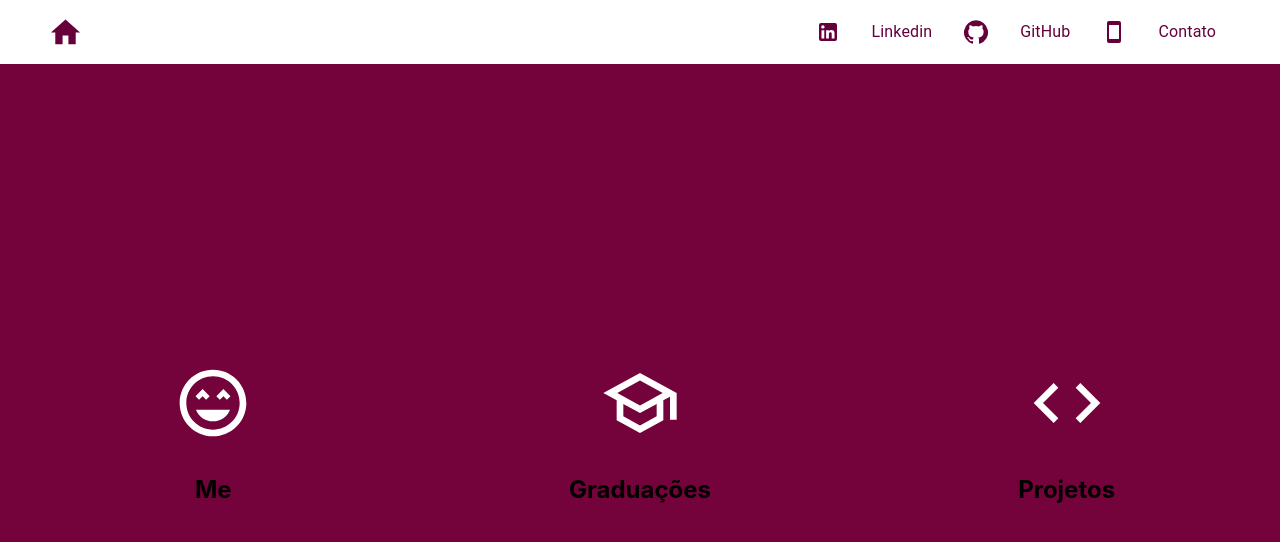
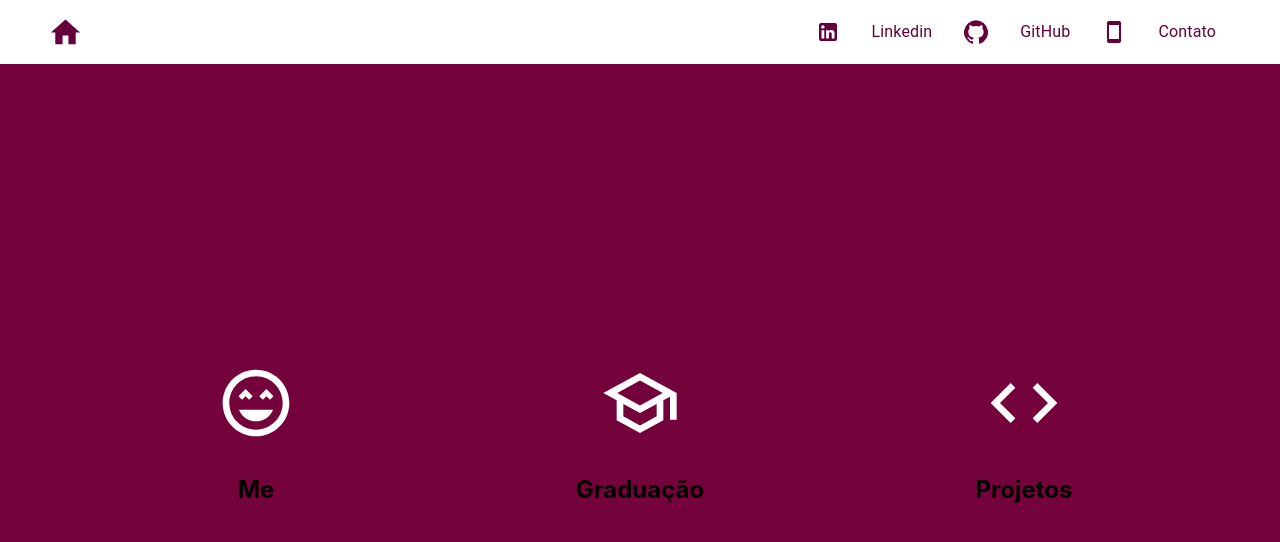
Before and after one commit to HarrisonSanches/portifolio, a React (Create React App) app: page /main in a window 1280 px wide. Shown: the top 542 px of the page. Built offline with nearby package versions, Linux system fonts and the light colour scheme.

Commit message:
animation hover main page

```diff
--- a/src/pages/home/index.tsx
+++ b/src/pages/home/index.tsx
@@ -5,8 +5,6 @@ import { motion, AnimateSharedLayout } from "framer-motion";
 import { useEffect, useState } from "react";
 import { Navbartop } from "../../components/navbartop/navbartest";
 import { Link } from "react-router-dom";
-
-const AppContainer = styled.div``;
 
 const Box = styled(motion.div)``;
 
--- a/src/pages/mainPage/index.tsx
+++ b/src/pages/mainPage/index.tsx
@@ -46,7 +46,7 @@ export default function MainPage() {
         <div
           style={{
             display: "flex",
-            justifyContent: "space-around",
+            justifyContent: "center",
             alignItems: "center",
             justifyItems: "center",
             alignContent: "center",
@@ -60,7 +60,8 @@ export default function MainPage() {
             initial={{ opacity: 0 }}
             animate={{ opacity: 1 }}
             exit={{ opacity: 0 }}
-            transition={{ duration: 2 }}
+            transition={{ duration: 0.3 }}
+            whileHover={{ scale: 1.3 }}
           >
             <IconButton style={{ color: "white" }} href="/">
               <SentimentVerySatisfiedOutlinedIcon style={{ fontSize: 80 }} />
@@ -72,19 +73,21 @@ export default function MainPage() {
             initial={{ opacity: 0 }}
             animate={{ opacity: 1 }}
             exit={{ opacity: 0 }}
-            transition={{ duration: 3 }}
+            transition={{ duration: 0.3 }}
+            whileHover={{ scale: 1.3 }}
           >
             <IconButton style={{ color: "white" }} href="/">
               <SchoolOutlinedIcon style={{ fontSize: 80 }} />
             </IconButton>
-            <h2>Graduações</h2>
+            <h2>Graduação</h2>
           </Box>
           <Box
             style={{}}
             initial={{ opacity: 0 }}
             animate={{ opacity: 1 }}
             exit={{ opacity: 0 }}
-            transition={{ duration: 4 }}
+            transition={{ duration: 0.3 }}
+            whileHover={{ scale: 1.3 }}
           >
             <IconButton style={{ color: "white" }} href="/">
               <CodeOutlinedIcon style={{ fontSize: 80 }} />
```
